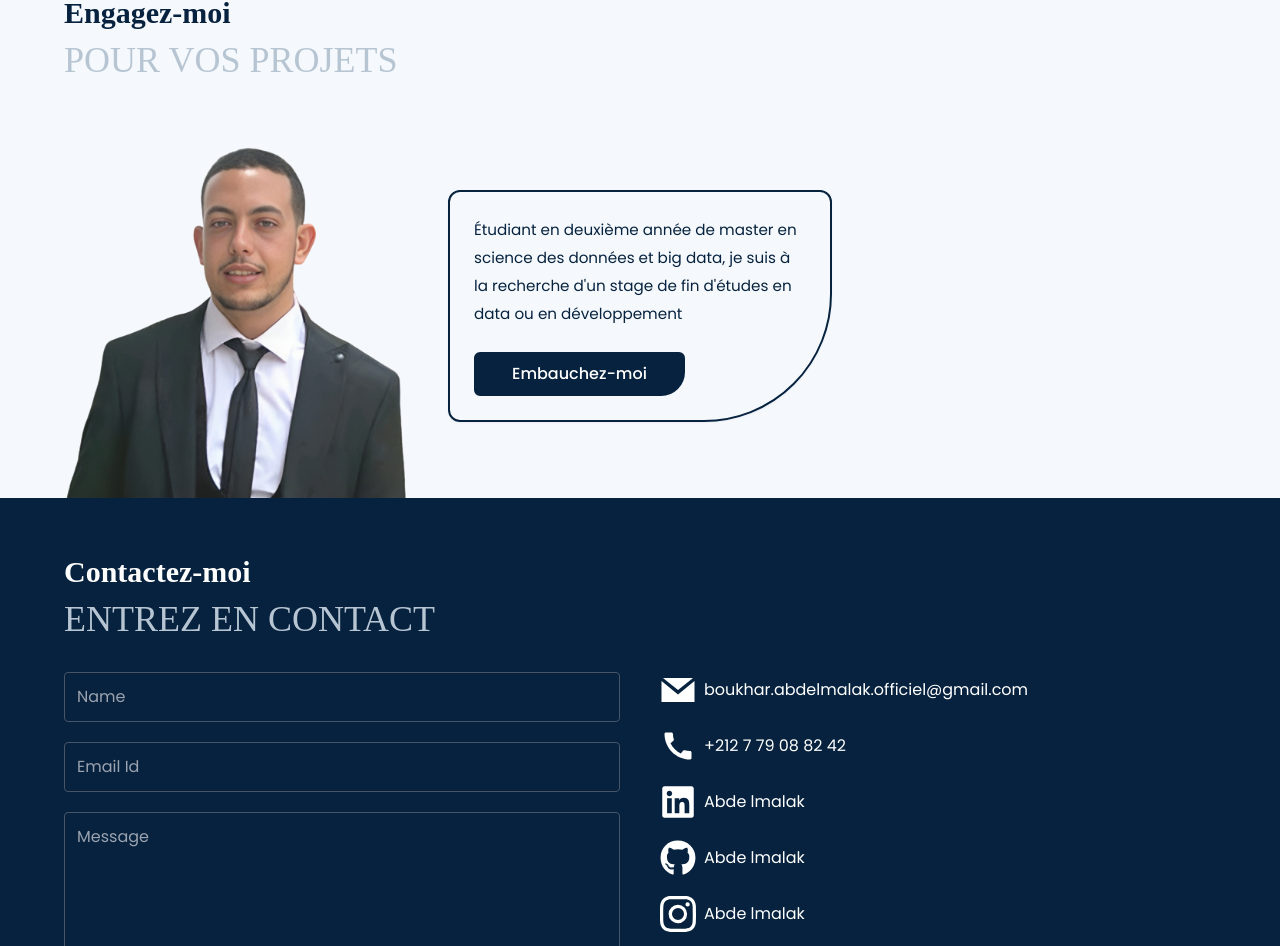
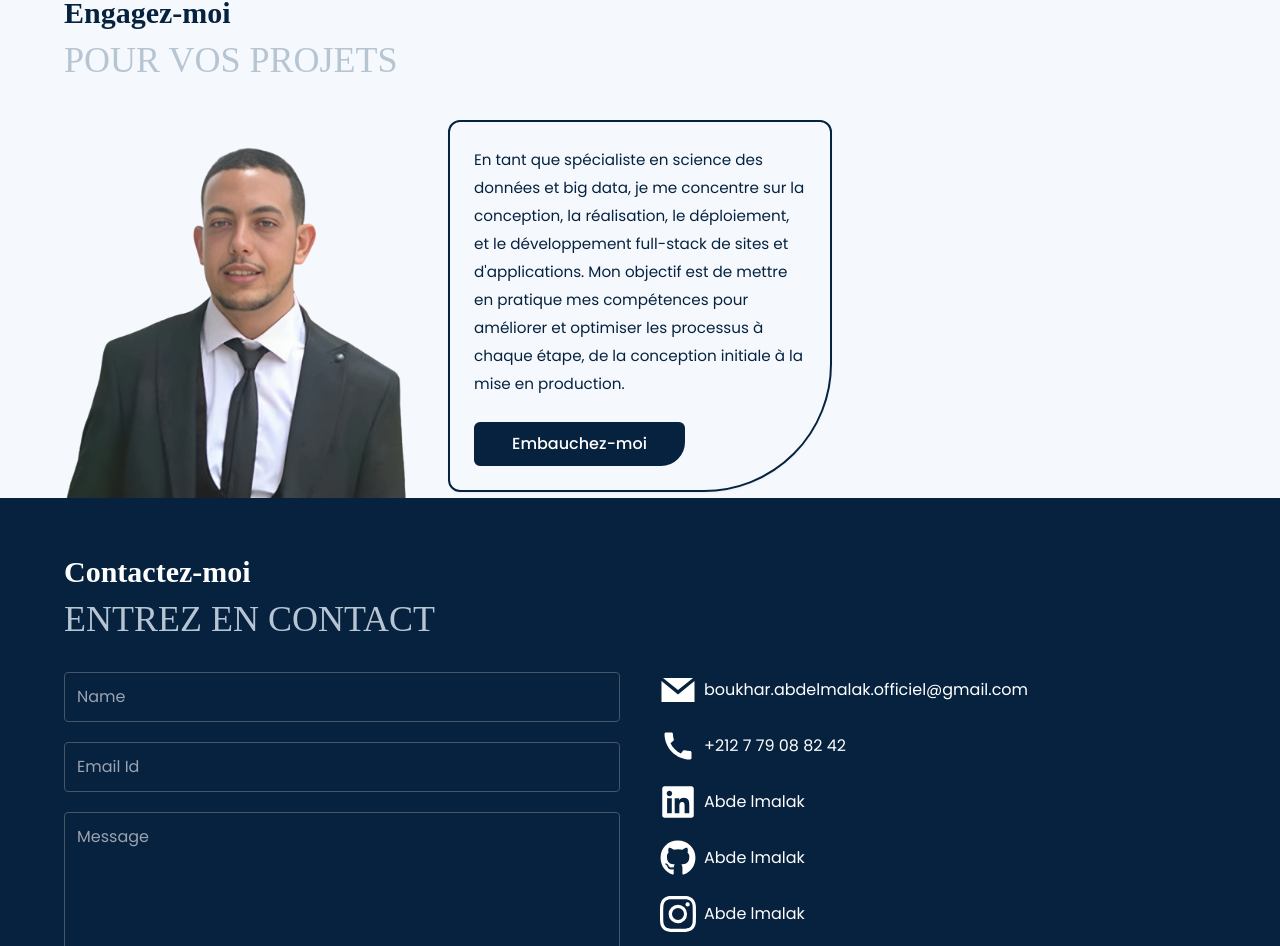
Before and after one commit to BoukharAbdo/Profolio, a React (Vite) app: page / in a window 1280 px wide. Shown: the part 3612-4558 px from the top of the page. Built offline with nearby package versions, Linux system fonts and the light colour scheme; a web font is replaced by a local one.

Commit message:
Description des modifications

```diff
--- a/src/Content.js
+++ b/src/Content.js
@@ -228,7 +228,7 @@ export const content = {
     subtitle: "POUR VOS PROJETS",
     image1: Hero_person,
 
-    para: "Étudiant en deuxième année de master en science des données et big data, je suis à la recherche d'un stage de fin d'études en data ou en développement",
+    para: "En tant que spécialiste en science des données et big data, je me concentre sur la conception, la réalisation, le déploiement, et le développement full-stack de sites et d'applications. Mon objectif est de mettre en pratique mes compétences pour améliorer et optimiser les processus à chaque étape, de la conception initiale à la mise en production.",
     btnText: "Embauchez-moi",
   },
   Contact: {
```
